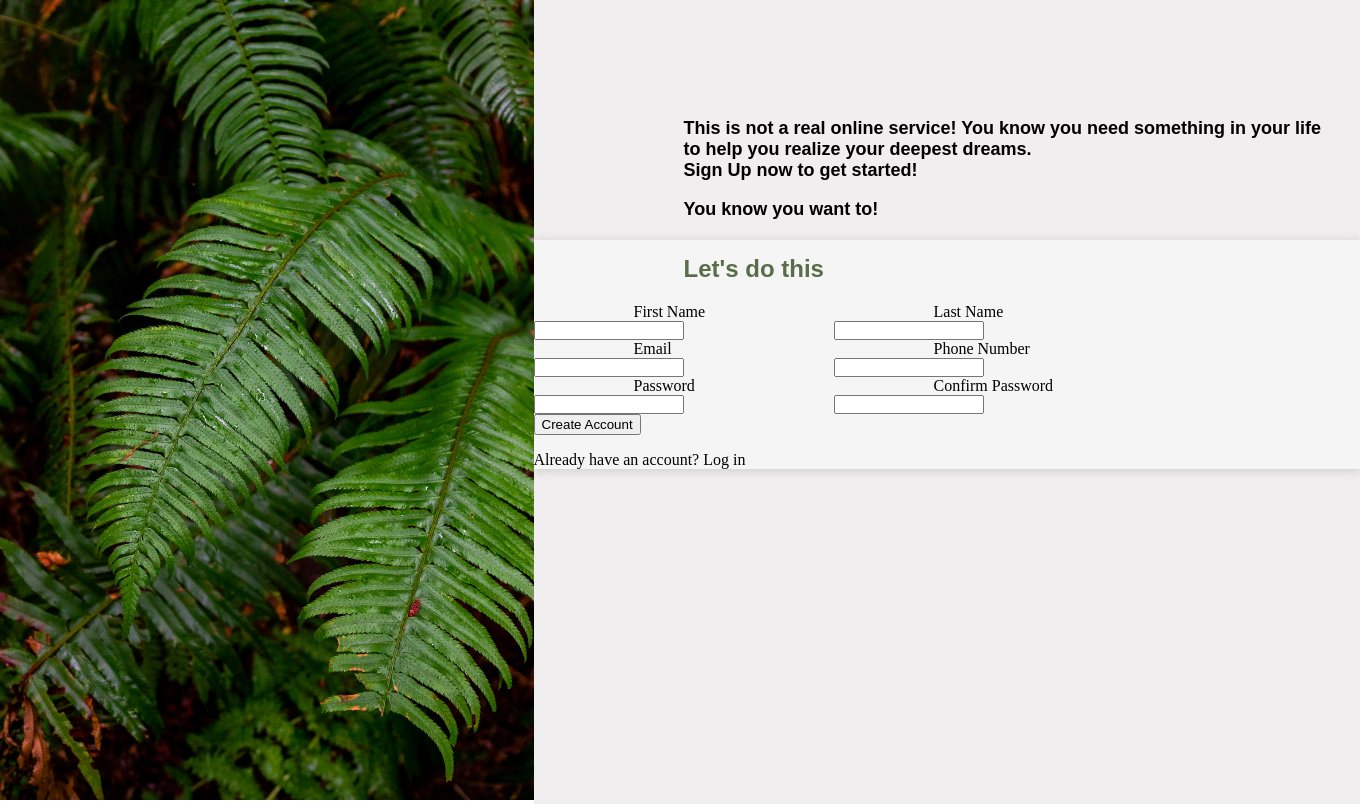
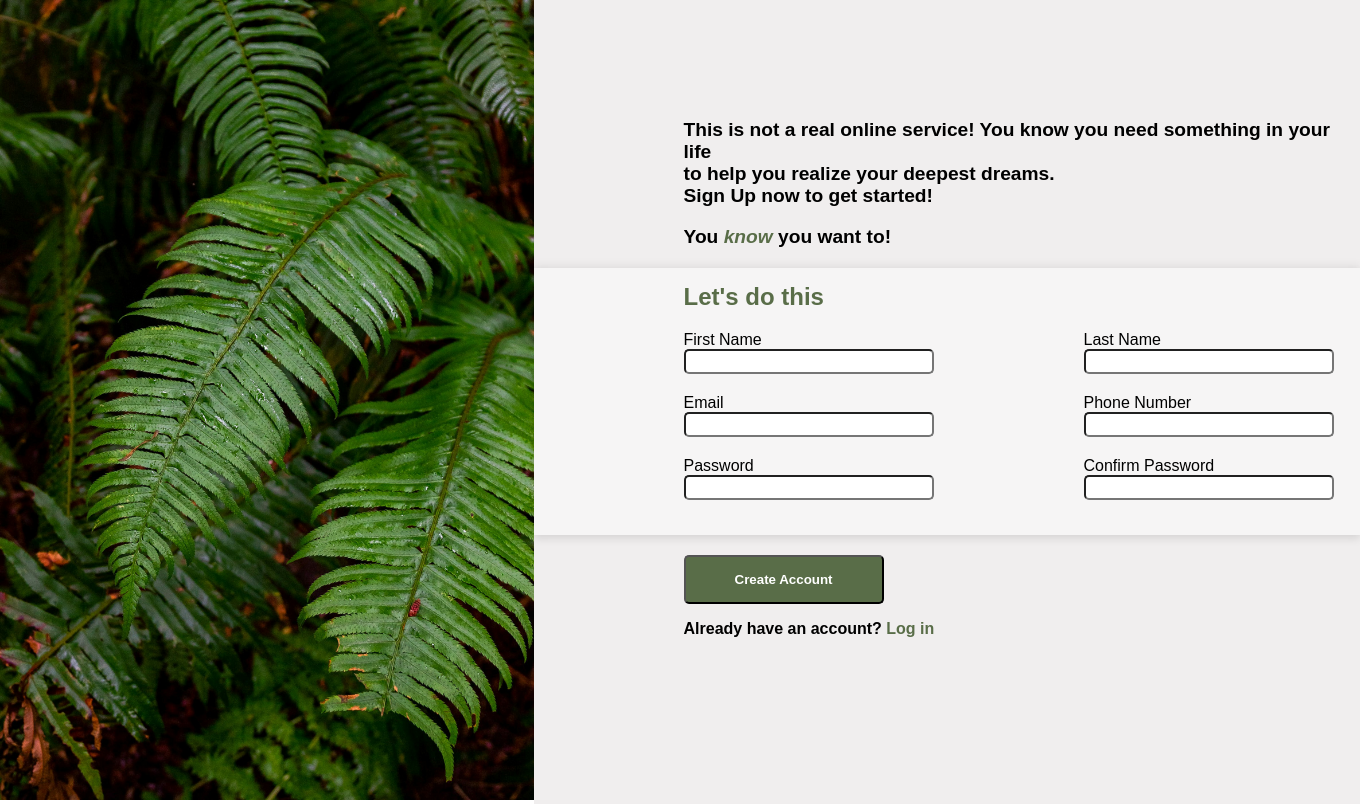
Before and after one commit to Hossam-Allam/Field-Reservation-System, a PHP site: page / in a window 1360 px wide. Run offline with PHP 8.4, Linux system fonts and the light colour scheme.

Commit message:
complete styling the form

```diff
--- a/index.html
+++ b/index.html
@@ -23,11 +23,12 @@
                     deepest dreams.<br>
                     Sign Up now to get started!
                 </p>
-                <p class="hook">You know you want to!</p>
+                <p class="hook">You <i>know</i> you want to!</p>
             </div>
 
 
             <form action="" method="post">
+                <div class="shadow">
                     <h2>Let's do this</h2>
                     <div class="whole">
                         <div class="left-form">
@@ -50,11 +51,12 @@
                             <input type="number" id="phone" name="phone">
 
                             <label for="confirm">Confirm Password</label>
-                        <input type="password" id="confirm" name="confirm">
+                            <input class="final" type="password" id="confirm" name="confirm">
+                        </div>
                     </div>
                 </div>
                 <button type="submit">Create Account</button>
-                <p>Already have an account? <span>Log in</span></p>
+                <p class="login">Already have an account? <span>Log in</span></p>
             </form>
         </div>
     </div>
--- a/styles.css
+++ b/styles.css
@@ -5,6 +5,9 @@
     font-style: normal;
 }
 
+:root {
+    font-family: Arial, Helvetica, sans-serif;
+}
 
 body {
     margin: 0;
@@ -31,10 +34,14 @@ h2 {
     color: #596D48;
 }
 
+i {
+    color: #596D48;
+}
+
 .hook {
     margin-left: 150px;
     font-family: Arial, Helvetica, sans-serif;
-    font-size: large;
+    font-size: larger;
     font-weight: bold;
 }
 
@@ -42,14 +49,14 @@ h2 {
     padding-top: 100px;
 }
 
-form {
+.shadow {
     background-color: rgb(246, 245, 245);
     box-shadow: 0 4px 8px rgba(0, 0, 0, 0.1), 0 -4px 8px rgba(0, 0, 0, 0.05);
-
 }
 
 .whole {
     display: flex;
+
 }
 
 .left-form,
@@ -63,12 +70,58 @@ fieldset {
 }
 
 label {
-    margin-left: 100px;
+    margin-left: 150px;
 }
 
 input {
-    width: 150px;
+    width: 250px;
+    padding: 5px;
+    height: 25px;
+    border-radius: 5px;
     padding: 0;
-    margin-right: 150px;
+    margin-left: 150px;
+    margin-bottom: 20px;
     box-sizing: border-box;
 }
+
+button {
+    width: 200px;
+    padding: 15px;
+    border-radius: 5px;
+    margin-left: 150px;
+    margin-top: 20px;
+    background-color: #596D48;
+    color: white;
+
+    font-weight: bolder;
+}
+
+.final {
+    margin-bottom: 35px;
+}
+
+.login {
+    margin-left: 150px;
+    font-weight: bold;
+}
+
+span {
+    color: #596D48;
+    cursor: pointer;
+}
+
+input:user-invalid {
+    border-color: red;
+}
+
+input:user-valid {
+    border-color: green;
+}
+
+input:invalid {
+    border-color: red;
+}
+
+button:hover {
+    cursor: pointer;
+}
```
Lines whose indentation alone changed are shown as unchanged.
